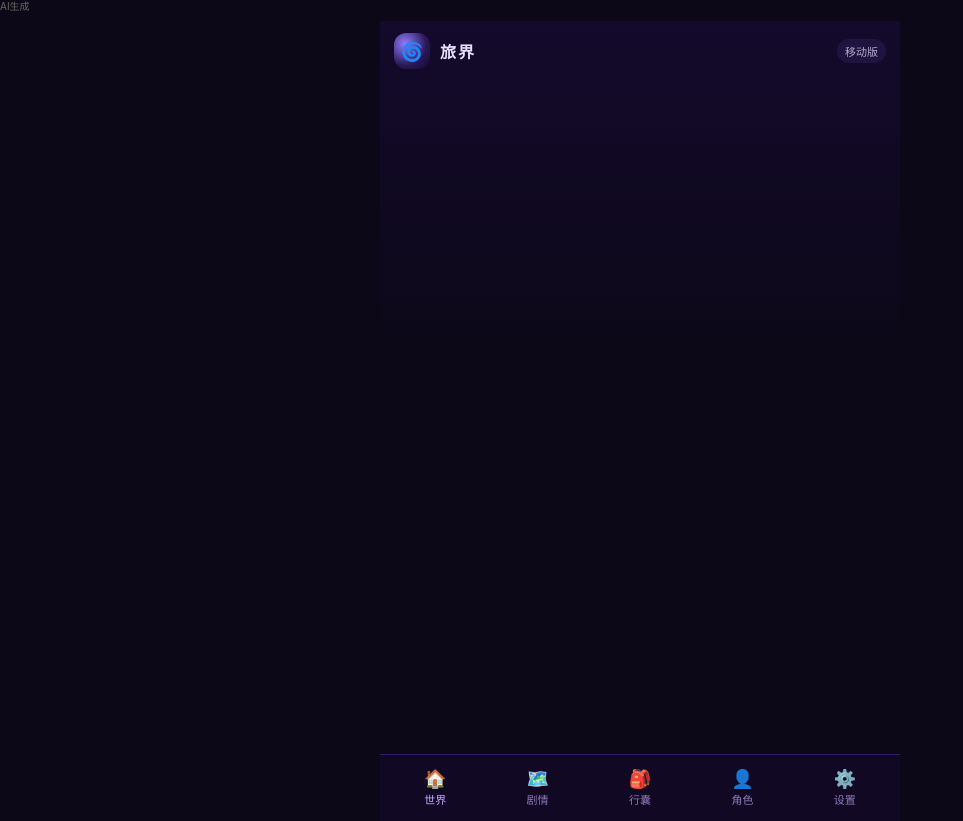
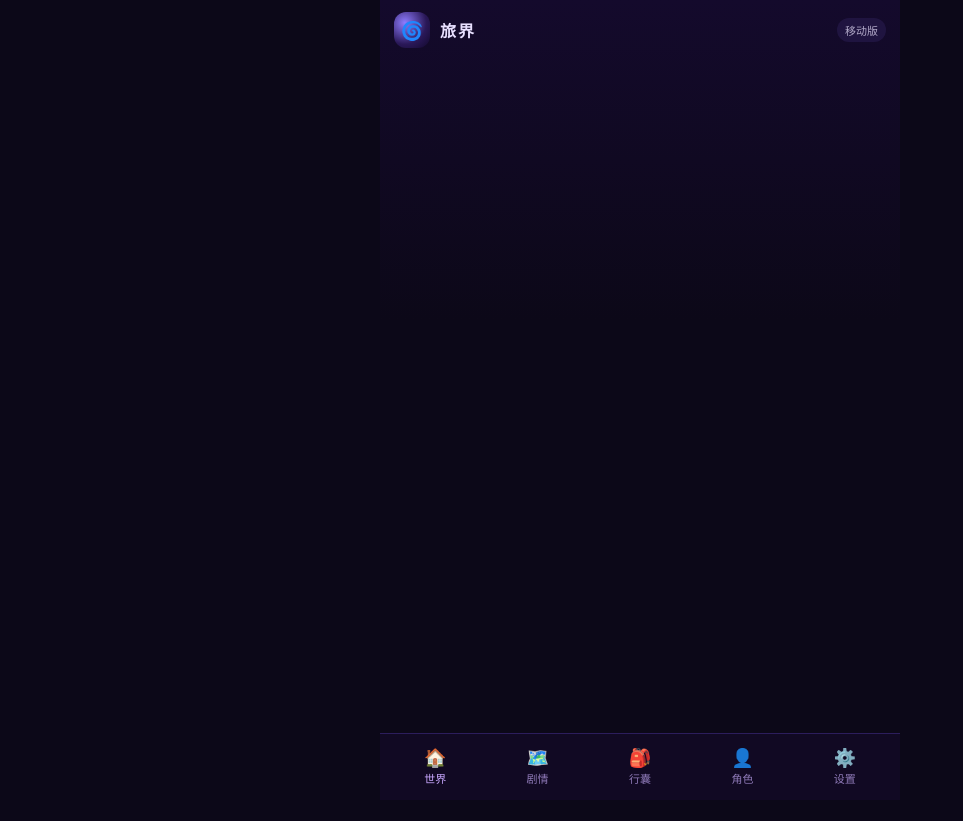
Before and after one commit to Fly143/LvJie-WanJie, an Electron app: page index.html in a window 1280 px wide. Shown: the whole page, without its empty margins (0-963 px from the left). After the commit the page ends 800 px from the top, so only its background shows below. Drawn offline with Linux system fonts and the light colour scheme.

Commit message:
chore: 清理移动页水印标记

```diff
--- a/index.html
+++ b/index.html
@@ -49,7 +49,6 @@ nav button .ic{display:block;font-size:18px;line-height:1.2}
 </style>
 </head>
 <body>
-<p data-aigc-mark="1" style="margin:0 0 8px;font-size:10px;line-height:1.3;color:#6b6560;font-weight:400;">AI生成</p>
 
 <div id="app">
   <header>
```
